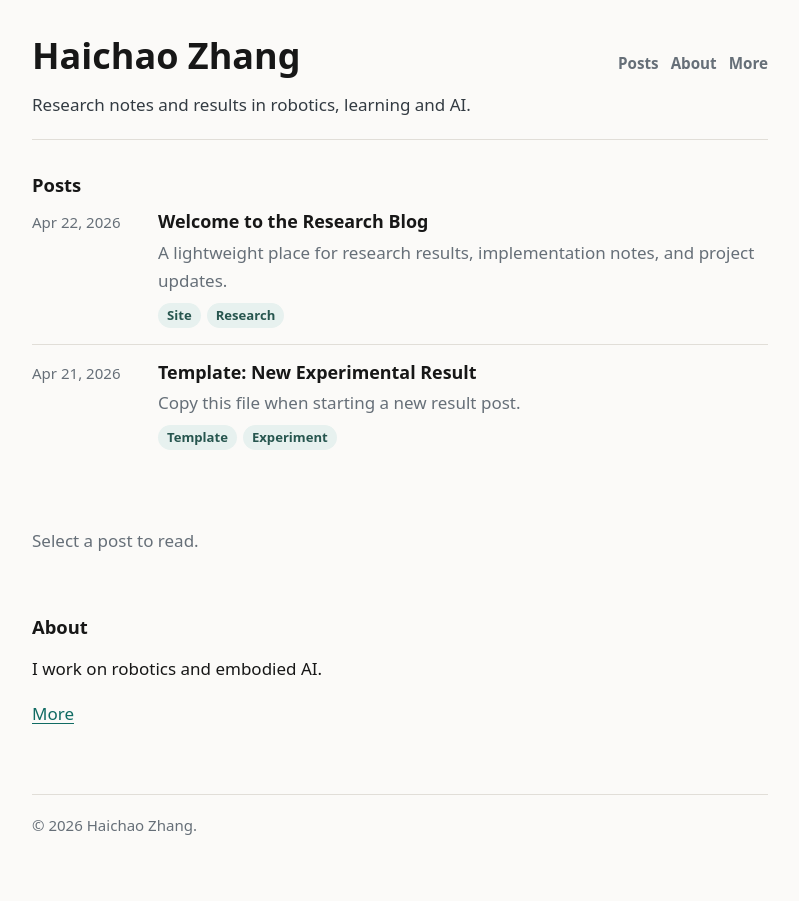
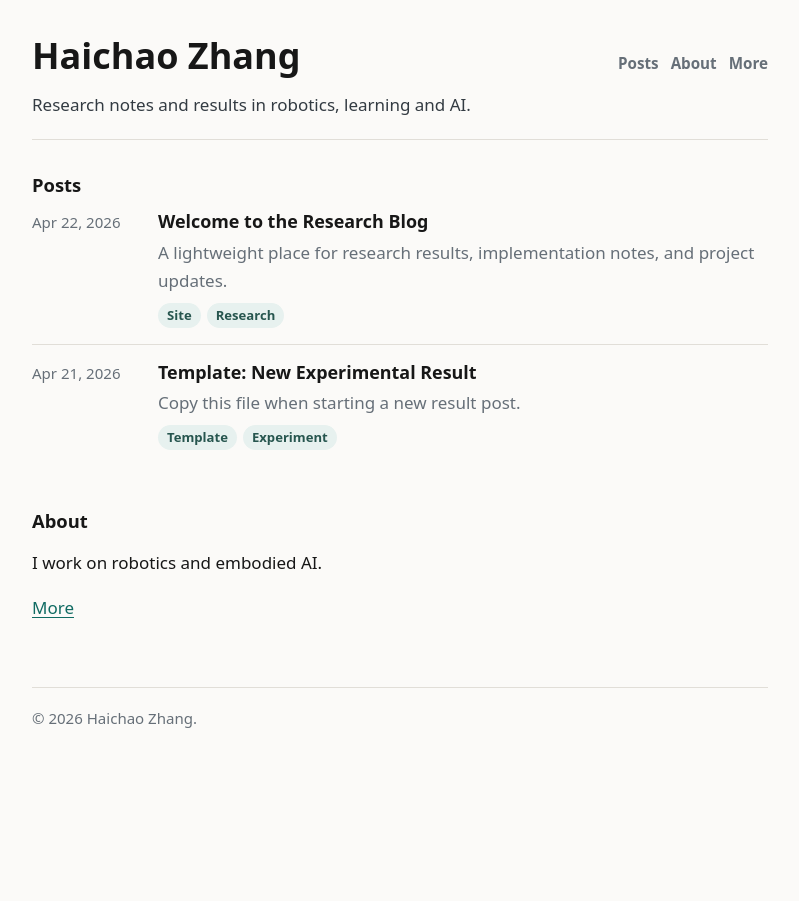
Before and after one commit to Haichao-Zhang/haichao-zhang.github.io, a Jekyll site: the page index.html, which Jekyll copies as it is, in a window 1280 px wide. Shown: the whole page, without its empty margins (240-1039 px from the left). Built offline with Jekyll 4.4.1, drawn with Linux system fonts in a browser that asks for light colours; some of the changed lines change nothing that is shown.

Commit message:
update 3

````diff
--- a/index.html
+++ b/index.html
@@ -29,10 +29,6 @@
       </ul>
     </section>
 
-    <article class="post" id="reader" aria-live="polite">
-      <p class="empty">Select a post to read.</p>
-    </article>
-
     <section id="about" aria-labelledby="about-title">
       <h2 class="section-title" id="about-title">About</h2>
       <p>I work on robotics and embodied AI.</p>
@@ -48,7 +44,6 @@
 <script src="posts/manifest.js"></script>
 <script>
 const postList = document.getElementById("postList");
-const reader = document.getElementById("reader");
 
 function escapeHtml(value) {
   return String(value)
@@ -71,11 +66,6 @@
   return [...(window.BLOG_POSTS || [])].sort((a, b) => b.date.localeCompare(a.date));
 }
 
-function postBySlug(slug) {
-  const posts = sortedPosts();
-  return posts.find((post) => post.slug === slug) || posts[0];
-}
-
 function renderPostList() {
   if (!Array.isArray(window.BLOG_POSTS)) {
     postList.innerHTML = '<li class="empty">Could not load posts/manifest.js. Make sure it is committed and pushed with the posts directory.</li>';
@@ -92,7 +82,7 @@
     <li class="post-item">
       <time class="post-date" datetime="${escapeHtml(post.date)}">${formatDate(post.date)}</time>
       <div>
-        <div class="post-title"><a href="#${escapeHtml(post.slug)}">${escapeHtml(post.title)}</a></div>
+        <div class="post-title"><a href="post.html?post=${encodeURIComponent(post.slug)}">${escapeHtml(post.title)}</a></div>
         <p class="post-summary">${escapeHtml(post.summary)}</p>
         <div class="post-tags">
           ${(post.tags || []).map((tag) => `<span class="tag">${escapeHtml(tag)}</span>`).join("")}
@@ -102,129 +92,8 @@
   `).join("");
 }
 
-function inlineMarkdown(text) {
-  return escapeHtml(text)
-    .replace(/\[([^\]]+)\]\((https?:\/\/[^)]+)\)/g, '<a href="$2">$1</a>')
-    .replace(/`([^`]+)`/g, "<code>$1</code>")
-    .replace(/\*\*([^*]+)\*\*/g, "<strong>$1</strong>");
-}
-
-function markdownToHtml(markdown) {
-  const lines = markdown.replace(/\r\n/g, "\n").trim().split("\n");
-  const html = [];
-  let listOpen = false;
-  let codeOpen = false;
-  let codeLines = [];
-
-  function closeList() {
-    if (listOpen) {
-      html.push("</ul>");
-      listOpen = false;
-    }
-  }
-
-  function closeCode() {
-    if (codeOpen) {
-      html.push(`<pre><code>${escapeHtml(codeLines.join("\n"))}</code></pre>`);
-      codeLines = [];
-      codeOpen = false;
-    }
-  }
-
-  lines.forEach((line) => {
-    const trimmed = line.trim();
-
-    if (trimmed.startsWith("```")) {
-      if (codeOpen) {
-        closeCode();
-      } else {
-        closeList();
-        codeOpen = true;
-      }
-      return;
-    }
-
-    if (codeOpen) {
-      codeLines.push(line);
-      return;
-    }
-
-    if (!trimmed) {
-      closeList();
-      return;
-    }
-
-    if (trimmed.startsWith("### ")) {
-      closeList();
-      html.push(`<h3>${inlineMarkdown(trimmed.slice(4))}</h3>`);
-      return;
-    }
-
-    if (trimmed.startsWith("## ")) {
-      closeList();
-      html.push(`<h3>${inlineMarkdown(trimmed.slice(3))}</h3>`);
-      return;
-    }
-
-    if (trimmed.startsWith("- ")) {
-      if (!listOpen) {
-        html.push("<ul>");
-        listOpen = true;
-      }
-      html.push(`<li>${inlineMarkdown(trimmed.slice(2))}</li>`);
-      return;
-    }
-
-    closeList();
-    html.push(`<p>${inlineMarkdown(trimmed)}</p>`);
-  });
-
-  closeCode();
-  closeList();
-  return html.join("");
-}
-
-async function loadPost(post) {
-  if (!post) {
-    reader.innerHTML = '<p class="empty">Select a post to read.</p>';
-    return;
-  }
-
-  reader.innerHTML = '<p class="empty">Loading post...</p>';
-  try {
-    const response = await fetch(post.file);
-    if (!response.ok) {
-      throw new Error(`Unable to load ${post.file}`);
-    }
-    const markdown = await response.text();
-    reader.innerHTML = `
-      <p class="post-date">${formatDate(post.date)}</p>
-      <h2>${escapeHtml(post.title)}</h2>
-      <p class="post-summary">${escapeHtml(post.summary)}</p>
-      <div class="post-tags">
-        ${(post.tags || []).map((tag) => `<span class="tag">${escapeHtml(tag)}</span>`).join("")}
-      </div>
-      <div class="post-body">${markdownToHtml(markdown)}</div>
-      <p class="post-nav"><a href="#posts">Back to posts</a></p>
-    `;
-  } catch (error) {
-    reader.innerHTML = `<p class="empty">${escapeHtml(error.message)}. Make sure this Markdown file is committed and pushed.</p>`;
-  }
-}
-
-function route() {
-  const slug = window.location.hash.replace("#", "");
-  if (!slug || slug === "posts" || slug === "about") {
-    reader.innerHTML = '<p class="empty">Select a post to read.</p>';
-    return;
-  }
-  loadPost(postBySlug(slug));
-}
-
 document.getElementById("year").textContent = new Date().getFullYear();
 renderPostList();
-window.addEventListener("hashchange", route);
-route();
 </script>
 </body>
 </html>
````
